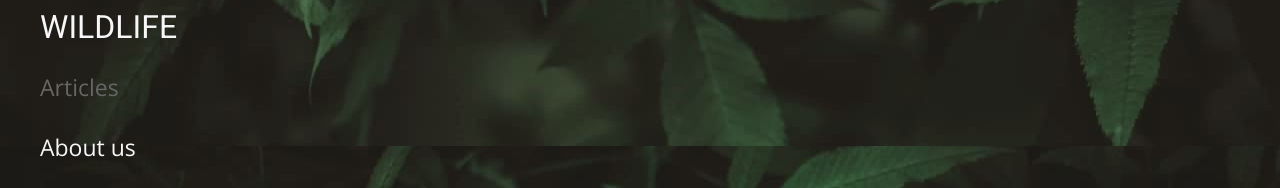
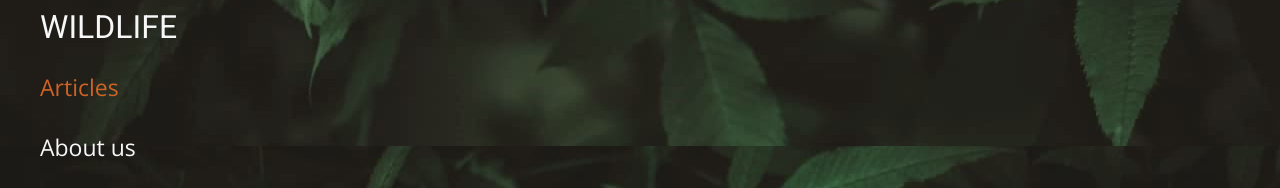
Before and after one commit to memaraj/rscampgit, a plain HTML site: page index.html in a window 1280 px wide. In both pictures the pointer is over the link "Articles". Shown: the part 2467-2655 px from the top of the page. Drawn offline with nearby package versions, Linux system fonts and the light colour scheme.

Commit message:
Footer Link Hover Color Changed

```diff
--- a/assets/css/style.css
+++ b/assets/css/style.css
@@ -279,3 +279,7 @@ header {
 a:hover {
   color: #666666;
 }
+
+.footer-nav__link:hover{
+  color: #CD6326;
+}
```
